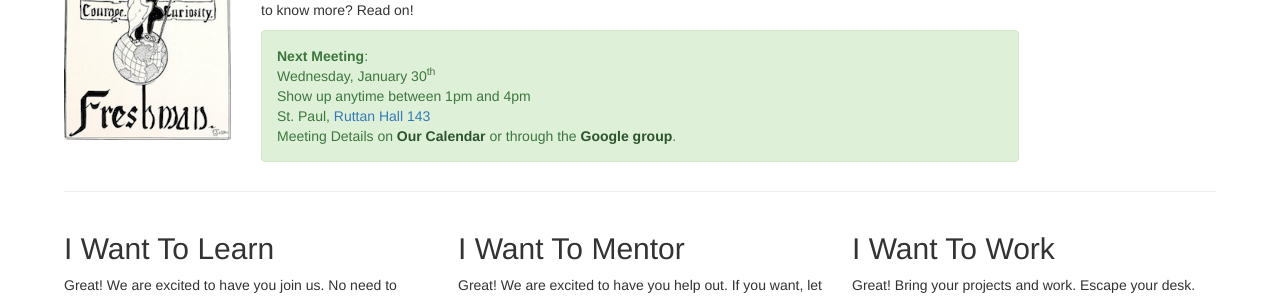
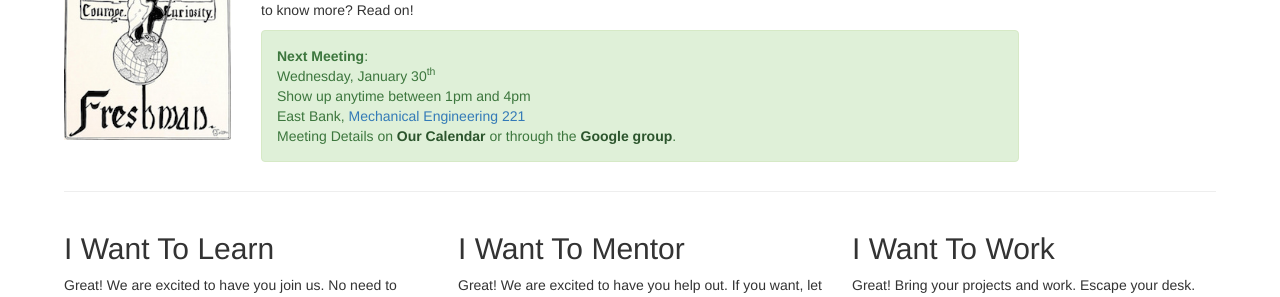
Before and after one commit to umnhackerhours/umnhackerhours.github.io, a Jekyll site: the page built from index.markdown, in a window 1280 px wide. Shown: the part 246-543 px from the top of the page. Built offline with Jekyll 4.4.1, drawn with Linux system fonts in a browser that asks for light colours.

Commit message:
Update for East Bank

```diff
--- a/index.markdown
+++ b/index.markdown
@@ -15,9 +15,9 @@ description: Home
         <strong>Next Meeting</strong>:<br />
         Wednesday, January 30<sup>th</sup><br />
         Show up anytime between 1pm and 4pm<br />
-        <!-- East Bank, <a href="https://roomsearch.umn.edu/roomsearch/#/rooms/0e3d86be-bec7-4de5-8144-f06c876af97a">Mechanical Engineering 221</a><br /> -->
+        East Bank, <a href="https://roomsearch.umn.edu/roomsearch/#/rooms/0e3d86be-bec7-4de5-8144-f06c876af97a">Mechanical Engineering 221</a><br />
         <!-- West Bank, <a href="https://roomsearch.umn.edu/roomsearch/#/rooms/78055988-e3da-4ca5-9b77-927e0e31e420">Humphrey School of Public Affairs 60</a><br /> -->
-        St. Paul, <a href="https://roomsearch.umn.edu/roomsearch/#/rooms/0d1d7ae4-93a6-4160-b72f-9a644537bb98">Ruttan Hall 143</a><br />
+        <!-- St. Paul, <a href="https://roomsearch.umn.edu/roomsearch/#/rooms/0d1d7ae4-93a6-4160-b72f-9a644537bb98">Ruttan Hall 143</a><br /> -->
 
         Meeting Details on <a class="alert-link" href="https://www.google.com/calendar/embed?src=umn.edu_ii9odmho4m63bsq19879mu0iis%40group.calendar.google.com&ctz=America/Chicago">Our Calendar</a> or through the <a class="alert-link" href='https://groups.google.com/a/umn.edu/d/hackerhours'>Google group</a>.
       </div>
```
